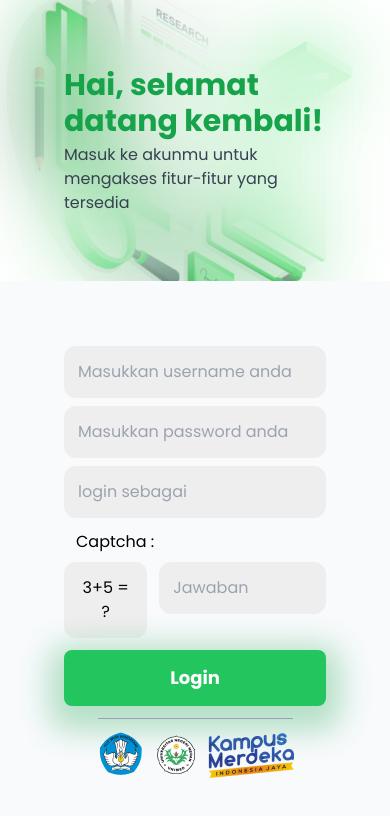
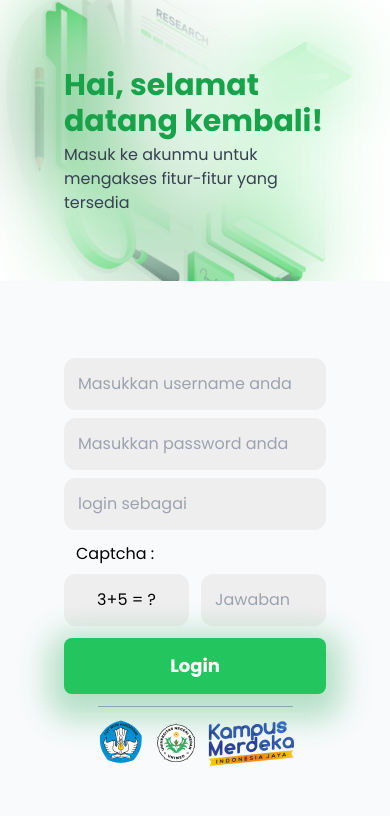
Before and after one commit to fhrrrzy/Akad-Login, a website: page index.html in a window 390 px wide. Drawn offline with Linux system fonts and the light colour scheme.

Commit message:
mobile finish

```diff
--- a/index.html
+++ b/index.html
@@ -45,10 +45,10 @@
                     <div class="flex flex-wrap gap-2 sm:gap-4 justify-center w-full px-16">
                         <label for="captcha" class="text-left w-full px-3">Captcha :</label>
                         <div class="flex gap-3 w-full">
-                            <div class="form-group basis-2/6">
+                            <div class="form-group basis-1/2">
                                 <div type="text" class="w-full p-3.5 sm:p-5 bg-[#EEEEEE] rounded-xl focus:outline-2 text-center focus:outline-green-400 focus:bg-white duration-300"> 3+5 = ?</div>
                             </div>
-                            <div class="form-group basis-4/6">
+                            <div class="form-group basis-1/2">
                                 <input type="text" class="w-full p-3.5 sm:p-5 bg-[#EEEEEE] rounded-xl focus:outline-2 focus:outline-green-400 focus:bg-white duration-300" placeholder="Jawaban">
                             </div>
                         </div>
```
Also changed, not shown: dist/css/app.css.
